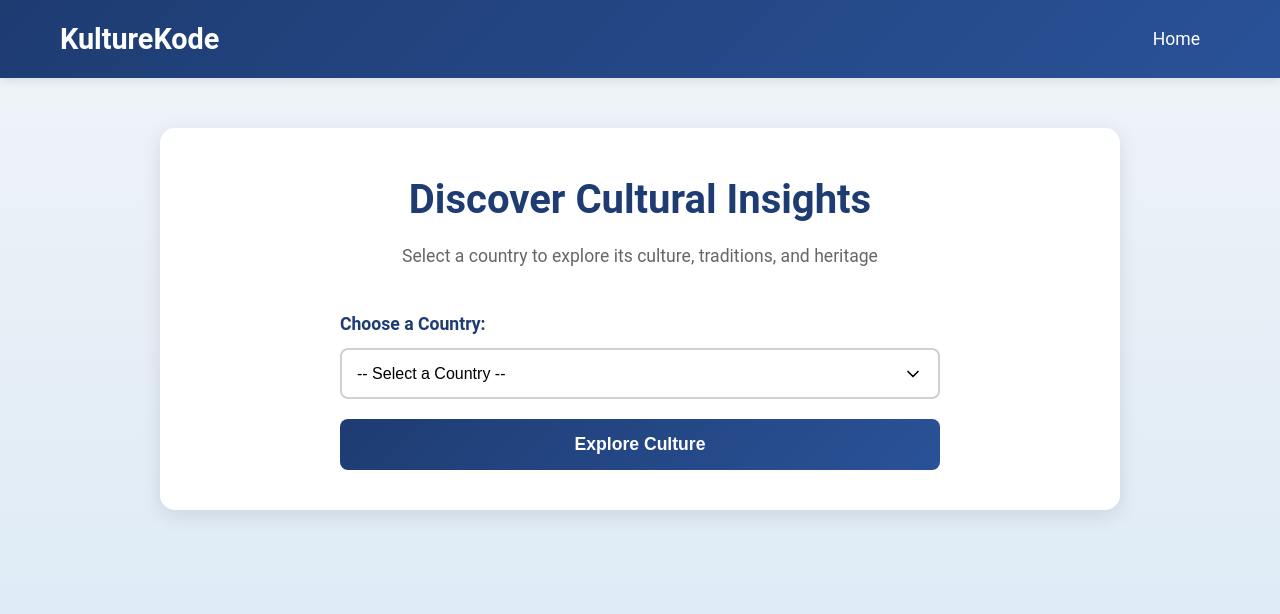
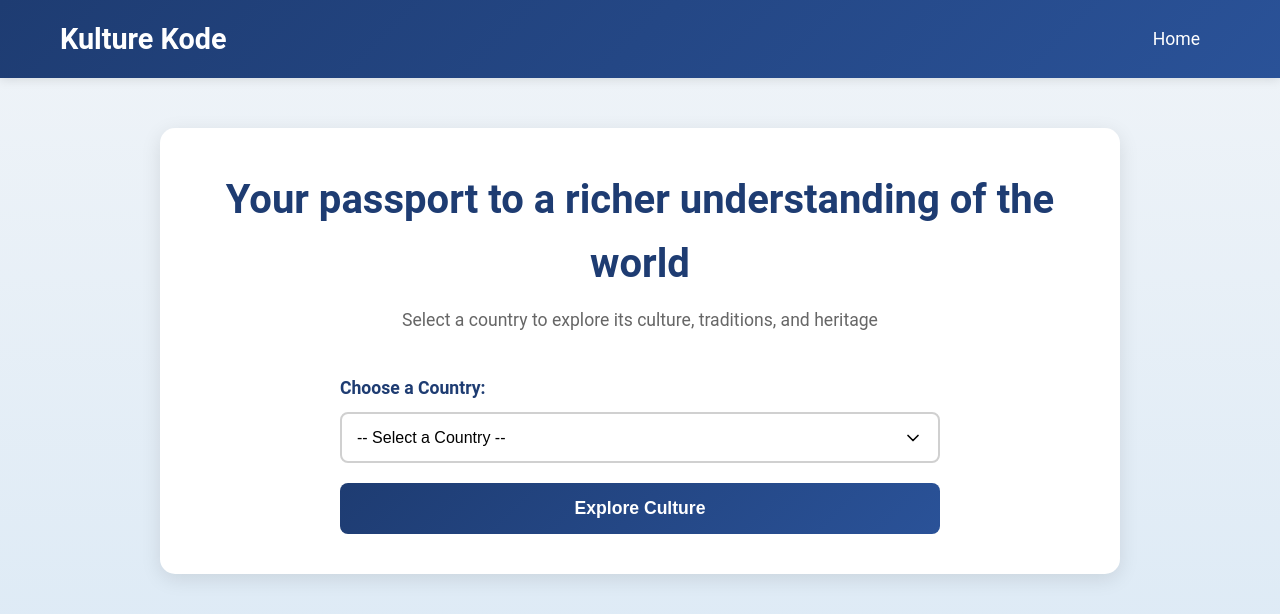
Before and after one commit to edimaudo/KultureKode, a Flask app: page /app in a window 1280 px wide. Shown: the top 614 px of the page. Run offline with Flask 3, Linux system fonts and the light colour scheme.

Commit message:
Update app.html

```diff
--- a/templates/app.html
+++ b/templates/app.html
@@ -3,20 +3,20 @@
 <head>
     <meta charset="UTF-8">
     <meta name="viewport" content="width=device-width, initial-scale=1.0">
-    <title>Kulture Kode - Explore Cultures</title>
+    <title>Kulture Kode</title>
     <link rel="stylesheet" href="{{ url_for('static', filename='css/style.css') }}">
 </head>
 <body class="app-page">
     <nav class="navbar">
         <div class="nav-container">
-            <a href="/" class="nav-logo">KultureKode</a>
+            <a href="/" class="nav-logo">Kulture Kode</a>
             <a href="/" class="nav-link">Home</a>
         </div>
     </nav>
 
     <div class="app-container">
         <div class="search-section">
-            <h1 class="app-title">Discover Cultural Insights</h1>
+            <h1 class="app-title">Your passport to a richer understanding of the world</h1>
             <p class="app-subtitle">Select a country to explore its culture, traditions, and heritage</p>
 
             <div class="search-box">
```
